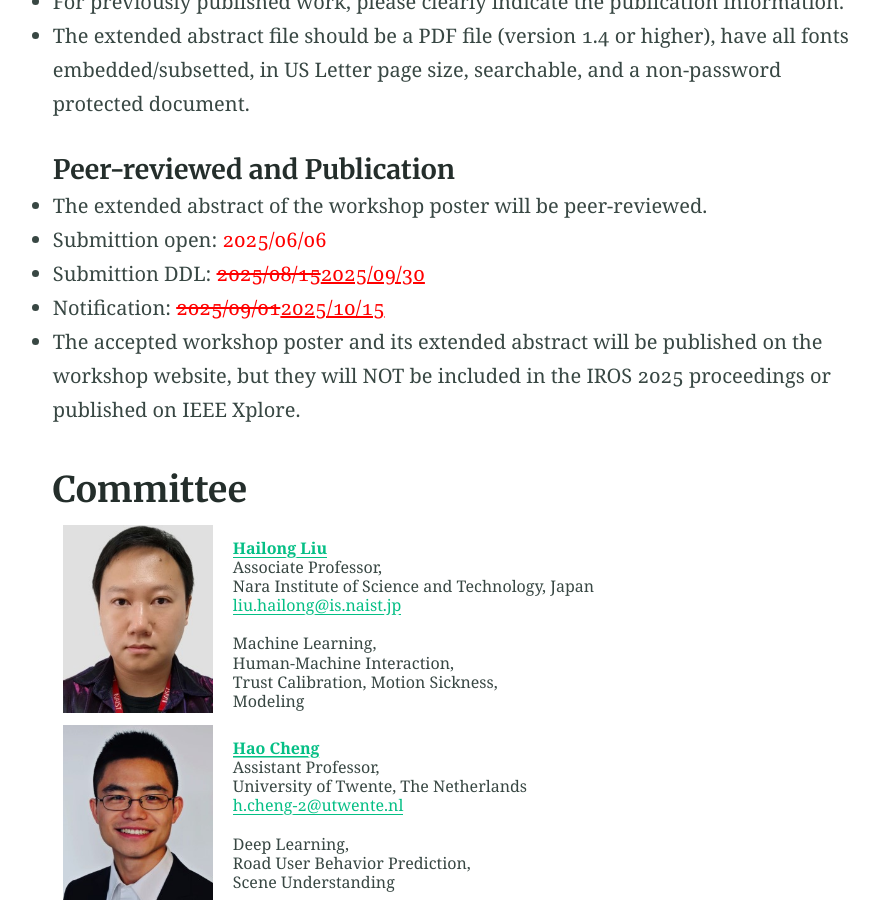
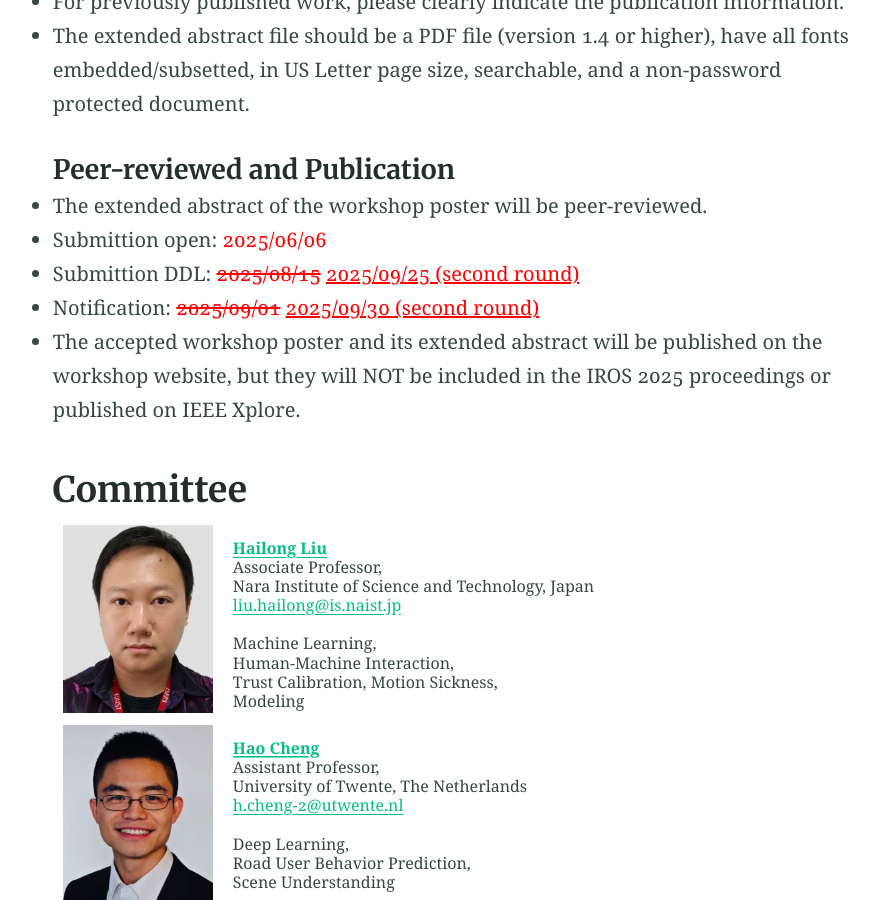
Before and after one commit to Are-You-Happy-with-AV/are-you-happy-with-av.github.io, a Jekyll site: the page built from index.md, in a window 1280 px wide and 900 px high, scrolled down 2311 px. Shown: the whole window, without its empty margins (184-1063 px from the left). Built offline with Jekyll 4.4.1, drawn with Linux system fonts in a browser that asks for light colours.

Commit message:
Update index.md

```diff
--- a/index.md
+++ b/index.md
@@ -43,8 +43,8 @@ The prospect of wide-scale development of automated vehicles (AVs) is due to adv
 #### Peer-reviewed and Publication
 - The extended abstract of the workshop poster will be peer-reviewed.
 - Submittion open: <font color="red">2025/06/06</font>
-- Submittion DDL: <font color="red"><del>2025/08/15</del><ins>2025/09/30</ins></font>
-- Notification:  <font color="red"><del>2025/09/01</del><ins>2025/10/15</ins></font>
+- Submittion DDL: <font color="red"><del>2025/08/15</del> <ins>2025/09/25 (second round) </ins></font>
+- Notification:  <font color="red"><del>2025/09/01</del> <ins>2025/09/30 (second round) </ins></font>
 - The accepted workshop poster and its extended abstract will be published on the workshop website, but they will NOT be included in the IROS 2025 proceedings or published on IEEE Xplore.
 
 ## Committee
```
